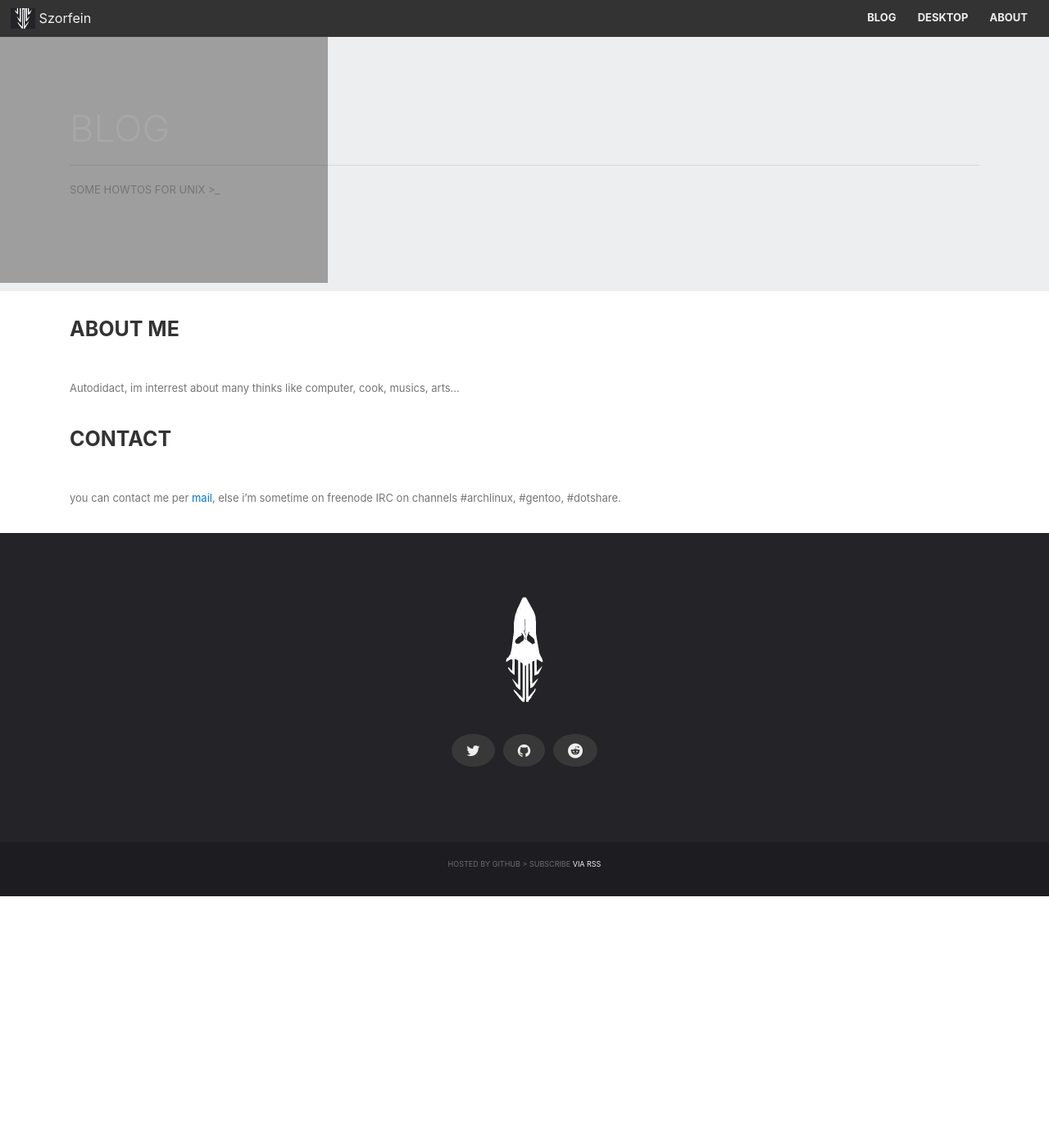
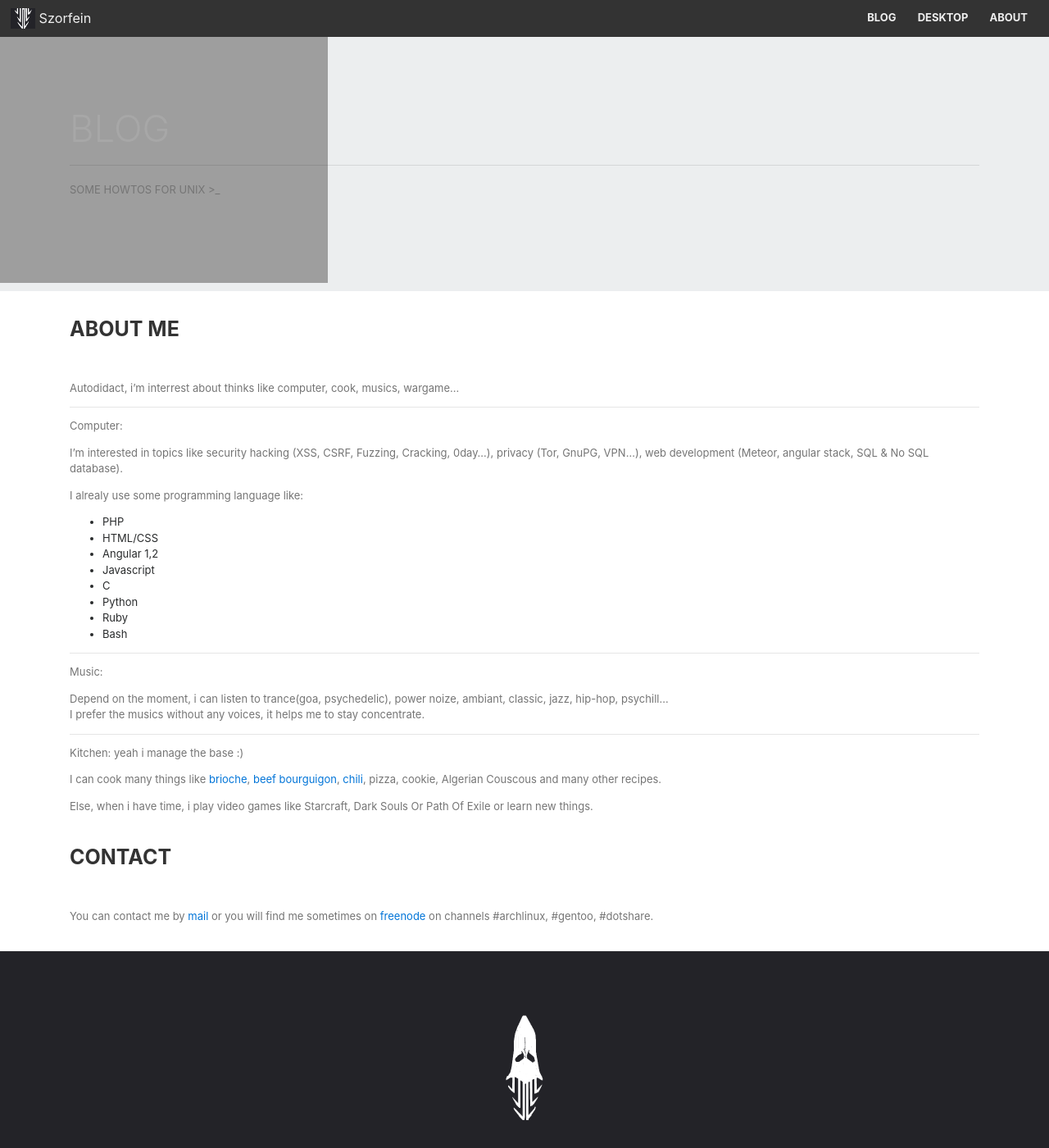
Before and after one commit to szorfein/szorfein.github.io, a Jekyll site: the page built from about.md, in a window 1280 px wide and 1400 px high. Shown: the whole window at 82% size. Built offline with Jekyll 4.4.1, drawn with Linux system fonts in a browser that asks for light colours; comment, search, counter and statistics services are not loaded.

Commit message:
enhance /about

```diff
--- a/_includes/portfolio-detail.html
+++ b/_includes/portfolio-detail.html
@@ -1,7 +1,7 @@
 <div class="row">
     <div class="col-sm-12 col-md-12 col-lg-7">
         {% for i in page.link %}
-        <div class="card mb-4">
+        <div class="desktop card mb-4">
             <a href="{{ i.img }}">
                 <img class="card-img" src="{{ i.img }}">
             </a>
--- a/about.md
+++ b/about.md
@@ -7,9 +7,38 @@ permalink: /about/
 # about me
 {: .btitle :}
 
-Autodidact, im interrest about many thinks like computer, cook, musics, arts…
+Autodidact, i'm interrest about thinks like computer, cook, musics, wargame...
+
+---
+Computer:
+
+I'm interested in topics like security hacking (XSS, CSRF, Fuzzing, Cracking, 0day...), privacy (Tor, GnuPG, VPN...), web development (Meteor, angular stack, SQL & No SQL database).
+
+I alrealy use some programming language like:
+
++ PHP
++ HTML/CSS
++ Angular 1,2
++ Javascript
++ C
++ Python
++ Ruby
++ Bash
+
+---
+Music:
+
+Depend on the moment, i can listen to trance(goa, psychedelic), power noize, ambiant, classic, jazz, hip-hop, psychill...
+I prefer the musics without any voices, it helps me to stay concentrate.
+
+---
+Kitchen: yeah i manage the base :)
+
+I can cook many things like [brioche](https://en.wikipedia.org/wiki/Brioche), [beef bourguigon](https://en.wikipedia.org/wiki/Beef_bourguignon), [chili](https://en.wikipedia.org/wiki/Chili), pizza, cookie, Algerian Couscous and many other recipes.
+
+Else, when i have time, i play video games like Starcraft, Dark Souls Or Path Of Exile or learn new things.
 
 # contact
 {: .btitle .mt-5 :}
 
-you can contact me per [mail](szorfein@gmail.com), else i'm sometime on freenode IRC on channels  #archlinux, #gentoo, #dotshare.
+You can contact me by [mail](szorfein@gmail.com) or you will find me sometimes on [freenode](https://freenode.net/) on channels  #archlinux, #gentoo, #dotshare.
```
